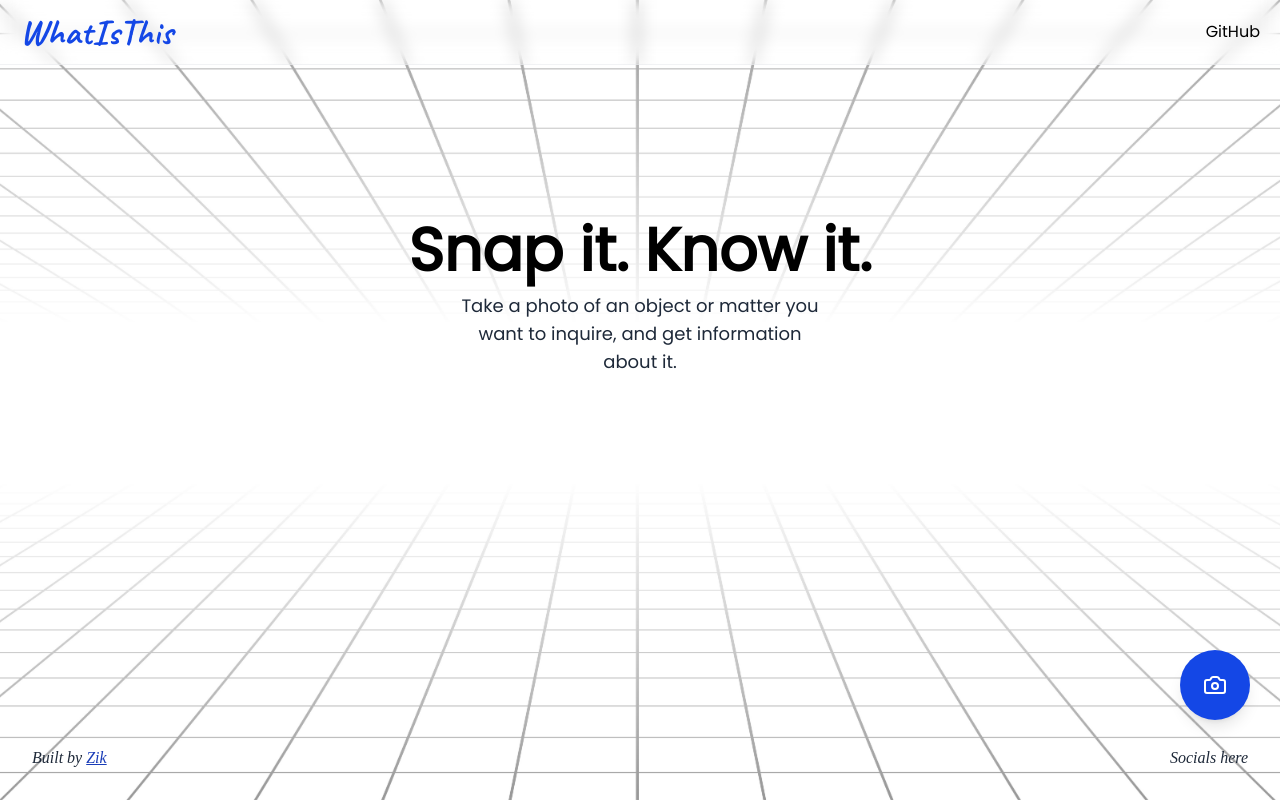
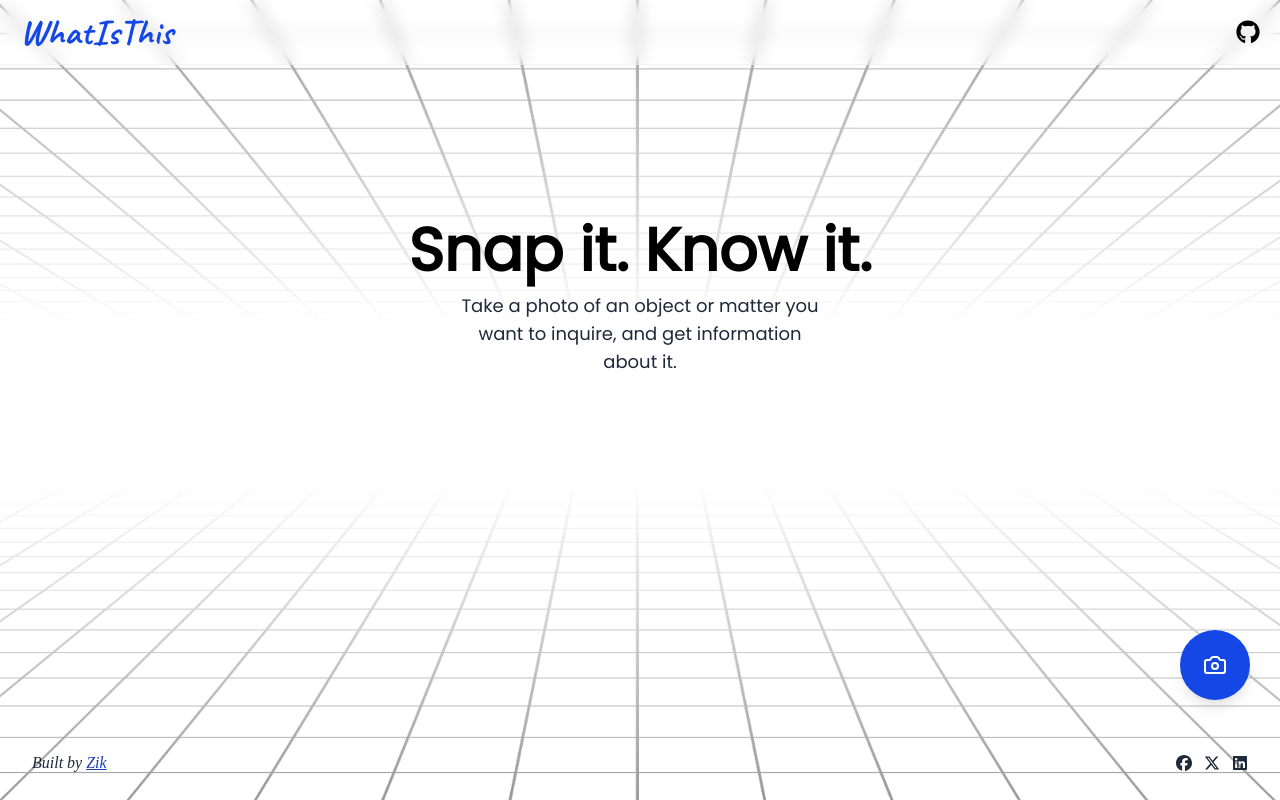
Before and after one commit to isaacszn/Opsis, a React (Vite) app: page / in a window 1280 px wide. Built offline with nearby package versions, Linux system fonts and the light colour scheme.

Commit message:
Small update

```diff
--- a/src/components/CameraButton.jsx
+++ b/src/components/CameraButton.jsx
@@ -27,7 +27,7 @@ const CameraButton = () => {
     return (
         <>
             <input type="file" accept="image/*" capture="environment" ref={fileInputRef} onChange={handleImage} className="hidden" />
-            <button className="poppins bg-blue-700 text-white w-[70px] h-[70px] rounded-full text-[15px] shadow-lg hover:bg-blue-600 hover:text-black-600 cursor-pointer fixed bottom-[80px] right-[30px] flex items-center justify-center" onClick={openCamera}>
+            <button className="poppins bg-blue-700 text-white w-[70px] h-[70px] rounded-full text-[15px] shadow-lg hover:bg-blue-600 hover:text-black-600 cursor-pointer fixed bottom-[100px] right-[30px] flex items-center justify-center" onClick={openCamera}>
                 <Camera />
             </button>
         </>
--- a/src/components/Footer.jsx
+++ b/src/components/Footer.jsx
@@ -1,11 +1,21 @@
+import { FaFacebook, FaXTwitter, FaLinkedin } from 'react-icons/fa6'
+
 const Footer = () => {
     return (
-        <footer className="serif text-gray-800 flex justify-between items-center w-full px-8 py-5 mb-[10px]">
+        <footer className="serif text-gray-800 flex justify-between items-center w-full px-8 py-5 mb-[5px]">
             <span>
                 Built by <a href="" className="text-blue-800 hover:text-blue-600 underline">Zik</a>
             </span>
-            <div>
-                Socials here
+            <div className="flex justify-evenly gap-3">
+                <a href="https://facebook.com/IsaacUgochukwu" className="hover:text-blue-800">
+                    <FaFacebook />
+                </a>
+                <a href="https://x.com/zikk_szn" className="hover:text-black">
+                     <FaXTwitter />
+                </a>
+                <a href="https://www.linkedin.com/in/isaac-ugochukwu-9b30a23a8" className="hover:text-blue-600">
+                    <FaLinkedin />
+                </a>
             </div>
         </footer>
     )
--- a/src/components/Navbar.jsx
+++ b/src/components/Navbar.jsx
@@ -1,9 +1,11 @@
+import { FaGithub } from 'react-icons/fa6'
+
 const Navbar = () => {
     return (
         <>
             <div className="flex justify-between items-center px-5 py-3 fixed top-0 left-0 w-full border-b border-gray-200/50 z-10 bg-white/5 backdrop-blur-sm">
-                <h1 className='caveat text-4xl font-bold text-blue-700'>WhatIsThis</h1>
-                <a href="https://github.com/isaacszn/WhatIsThis" className="poppins hover:text-gray-700">GitHub</a>
+                <h1 className='caveat text-4xl font-bold text-blue-700'><a href="https://whatisthis.pxxl.app">WhatIsThis</a></h1>
+                <a href="https://github.com/isaacszn/WhatIsThis" className="poppins hover:text-gray-700 text-2xl"><FaGithub /></a>
             </div>
         </>
     )
--- a/src/pages/Response.jsx
+++ b/src/pages/Response.jsx
@@ -24,7 +24,7 @@ const Response = () => {
         <>
             <div>
                 <h1 className="serif text-center mx-auto font-bold text-3xl pt-5">Response</h1>
-                <img src={image} alt="Photo" className="w-[300px] h-[300px] lg:w-[500px] rounded-md m-8 text-center mx-auto" />
+                <img src={image} alt="Photo" className="w-[300px] h-[300px] lg:w-[350px] lg:h-[350px] rounded-md m-8 text-center mx-auto" />
                 <p className="poppins text-gray-800 leading-relaxed text-center mx-auto">Analyzing image...</p>
                 <Link to="/" className=" poppins underline text-blue-800 hover:text-blue-700 font-medium">
                     <p className="text-center mx-auto">Capture another object/matter</p>
```
